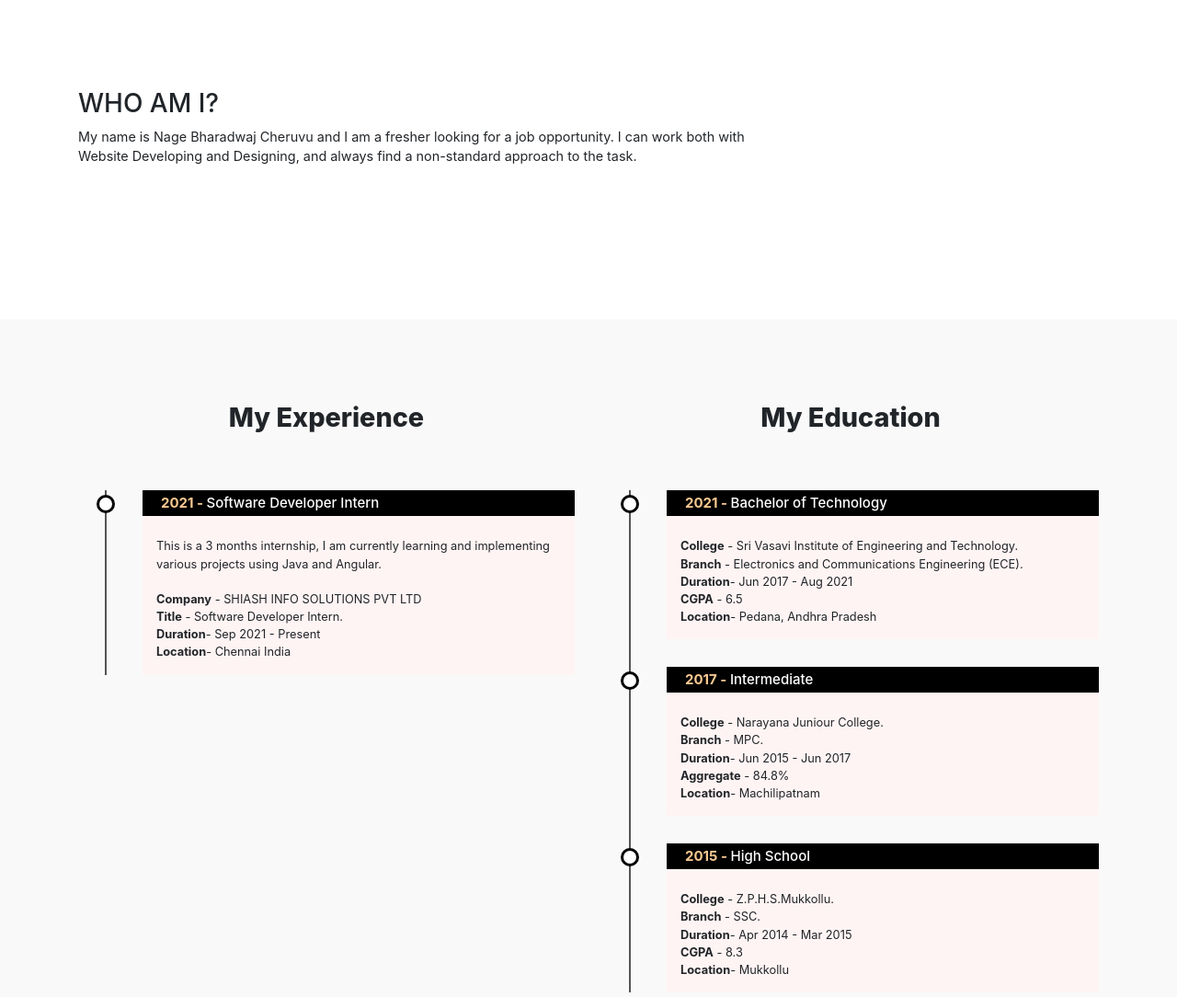
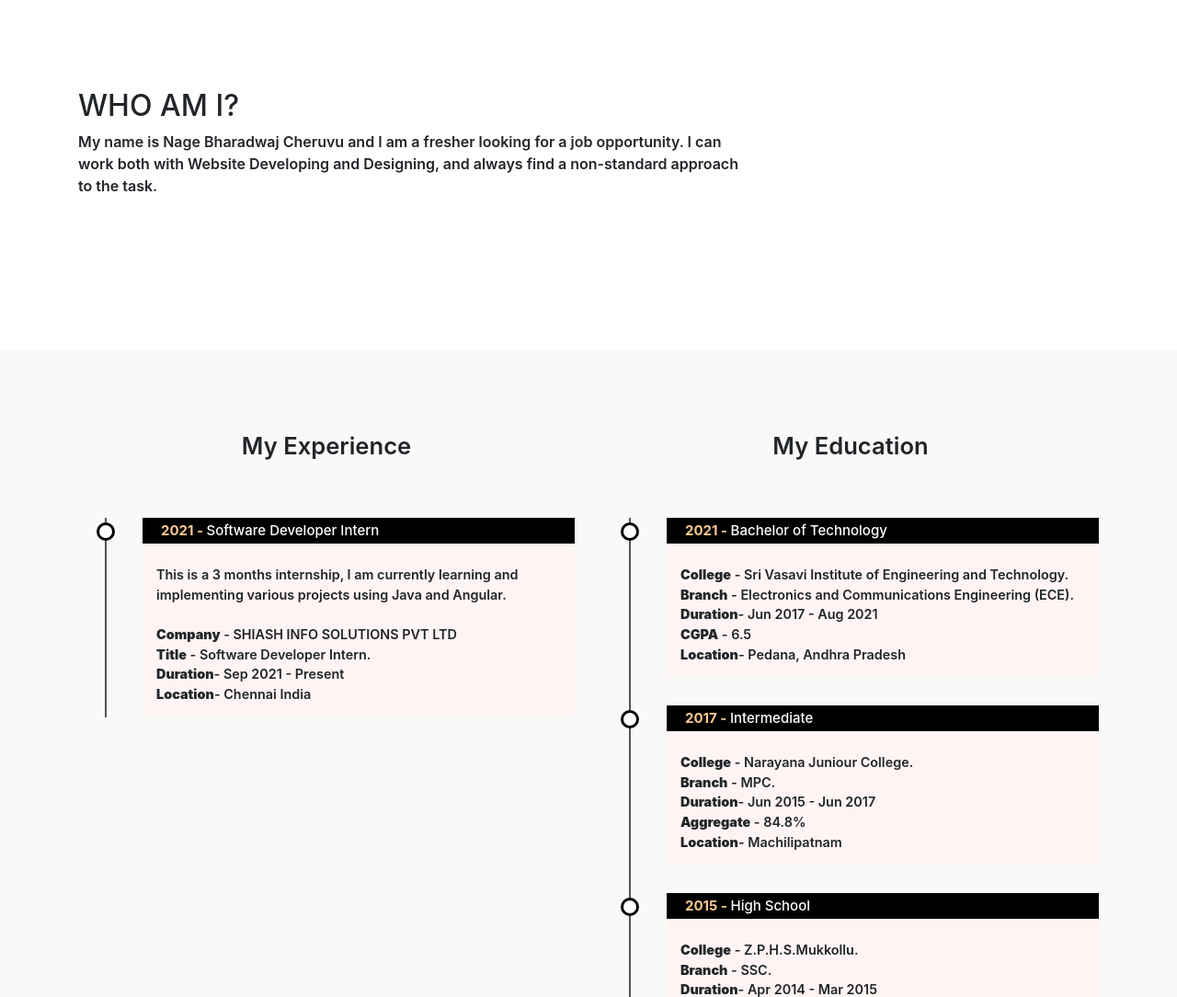
Before and after one commit to Bharath-bmon/online-Resume, a plain HTML site: page index.html in a window 1280 px wide. Shown: the part 920-2004 px from the top of the page at 92% size. Drawn offline with nearby package versions, Linux system fonts and the light colour scheme; some packages are replaced by stand-ins of ours; a script that the page names is missing; a web font is replaced by a local one.

Commit message:
fixed some font-size

```diff
--- a/index.html
+++ b/index.html
@@ -74,8 +74,8 @@
   <div class="about container" id="about">
     <div class="row">
       <div class="col-md-8">
-        <h3>WHO AM I?</h3>
-        <p style="font-size: 0.9rem;">My name is Nage Bharadwaj Cheruvu and I am a fresher looking for a job opportunity. I can work both with Website Developing and Designing, and always find a non-standard approach to the task.</p>
+        <h2>WHO AM I?</h2>
+        <p style="font-size: 1rem; font-weight: 600;">My name is Nage Bharadwaj Cheruvu and I am a fresher looking for a job opportunity. I can work both with Website Developing and Designing, and always find a non-standard approach to the task.</p>
       </div>
     </div>
   </div>
@@ -98,7 +98,7 @@
                 <h3 class="text-center myexperience">My Experience</h3><br>
                 <ul class="timeline">
                   <li>
-                    <h4><span>2021 - </span> Software Developer Intern</h4>
+                    <h3><span>2021 - </span> Software Developer Intern</h3>
                     <p>
                       This is a 3 months internship, I am currently learning and implementing various projects
                       using Java and Angular.<br><br>
@@ -116,7 +116,7 @@
                 <h3 class="text-center myeducation">My Education</h3><br>
                 <ul class="timeline">
                   <li>
-                    <h4><span>2021 - </span> Bachelor of Technology</h4>
+                    <h3><span>2021 - </span> Bachelor of Technology</h3>
                     <p>
                       <b>College</b> - Sri Vasavi Institute of Engineering and Technology.<br>
                       <b>Branch</b>  - Electronics and Communications Engineering (ECE).<br>
@@ -126,7 +126,7 @@
                     </p>
                   </li>
                   <li>
-                    <h4><span>2017 - </span> Intermediate</h4>
+                    <h3><span>2017 - </span> Intermediate</h3>
                       <p>
                         <b>College</b> - Narayana Juniour College.<br>
                         <b>Branch</b>  - MPC.<br>
@@ -136,7 +136,7 @@
                       </p>
                   </li>
                   <li>
-                    <h4><span>2015 - </span> High School</h4>
+                    <h3><span>2015 - </span> High School</h3>
                       <p>
                         <b>College</b> - Z.P.H.S.Mukkollu.<br>
                         <b>Branch</b>  - SSC.<br>
--- a/style.css
+++ b/style.css
@@ -1,4 +1,9 @@
- body
+a {
+    color: white;
+    text-decoration: none; /* no underline */
+  }
+
+body
 {
     margin: 0;
     padding: 0;
@@ -130,11 +135,10 @@
 .skills-bar div{
     width: 70%;
 }
-.skills-bar p
-{
+.skills-bar div p{
           margin-bottom: 6px;
-          font-weight: 600;
-          font-size: 0.8rem;
+          font-weight: 800;
+          font-size: 0.9rem;
 }
 .progress
 {
@@ -146,6 +150,7 @@
     border-radius: 16px;
     background: #000 !important;
     font-size: 0.7rem;
+    font-weight: 600;
 }
 /*--------------------------------------------------------Resume----------------------------------------------------------*/
 
@@ -161,8 +166,8 @@
 }
 .myexperience, .myeducation{
     margin-top: 50px;
-    font-size: 1.8rem;
-    font-weight: 800;
+    font-size: 1.6rem;
+    font-weight: 600;
 }
 .timeline
 {
@@ -187,7 +192,7 @@
     margin-left: 30px;
     background: rgb(255, 244, 244);
 }
-.timeline li h4
+.timeline li h3
 {
     background-color: #000;
     padding: 5px 0 5px 20px;
@@ -196,15 +201,16 @@
 }
 .timeline li p{
     padding: 15px;
-    font-size: 0.8rem;
+    font-size: 0.9rem;
+    font-weight: 600;
 }
-.timeline li h4 span
+.timeline li h3 span
 {
     font-weight: bold;
     color: rgb(248, 200, 144);
 
 }
-.timeline h4 :before
+.timeline h3 :before
 {
     content: '';
     background:#fff;
@@ -304,6 +310,9 @@
     font-size: 0.8rem;
     font-weight: 400;
 }
+.contact .col-md-4 a{
+    color: white;
+}
 .contact .col-md-4 .fa
 {
     padding: 10px;
```
